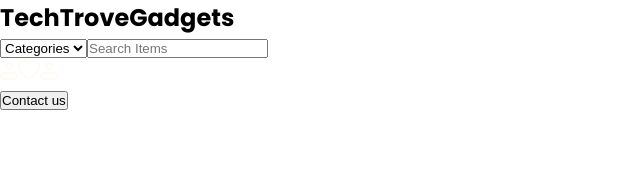
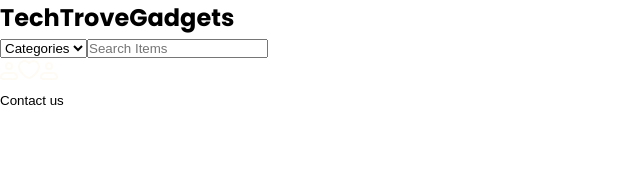
Before and after one commit to Orisabiyi/techtrove, a React (Vite) app: page / in a window 1280 px wide. Shown: the top 181 px of the page, without its empty margins (0-640 px from the left). Built offline with nearby package versions, Linux system fonts and the light colour scheme.

Commit message:
remove button default styling

```diff
--- a/src/index.css
+++ b/src/index.css
@@ -23,3 +23,9 @@ body {
   font-family: "Poppins", sans-serif;
   font-weight: 400;
 }
+
+button {
+  outline: 0;
+  border: none;
+  background: transparent;
+}
```
